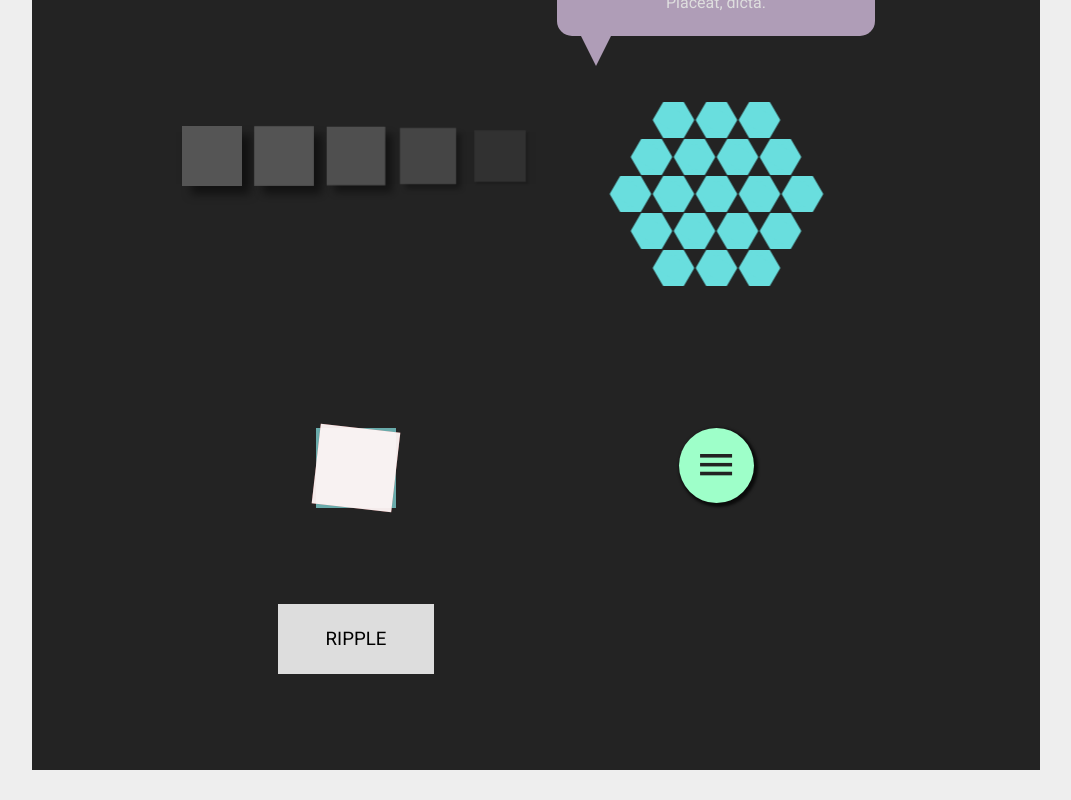
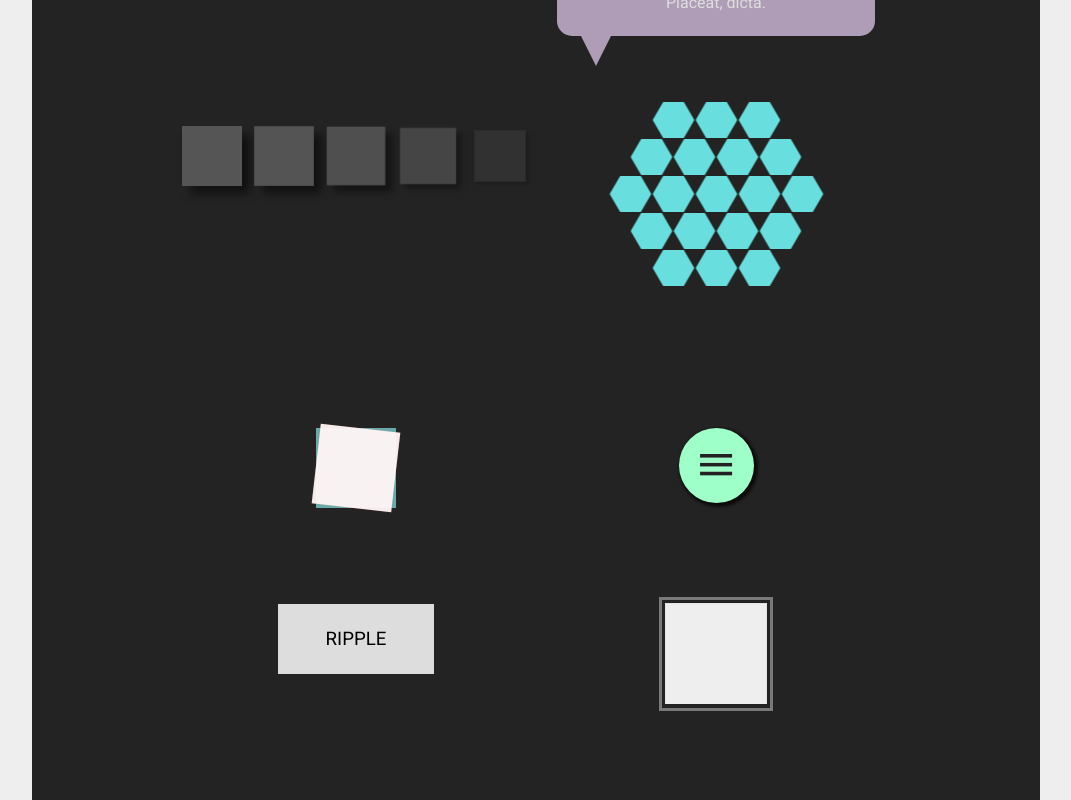
Before and after one commit to Timothylawler/playground, a React (Create React App) app: page / in a window 1280 px wide. Shown: the part 383-1183 px from the top of the page, without its empty margins (104-1175 px from the left). Before the commit the page ends 1153 px from the top, so only its background shows below. Built offline with nearby package versions, Linux system fonts and the light colour scheme.

Commit message:
alert box

```diff
--- /dev/null
+++ b/src/components/alert/alert.js
@@ -0,0 +1,26 @@
+import React, { Component } from 'react';
+
+import './alert.css';
+class AlertComponent extends Component {
+
+  constructor(props){
+    super(props);
+  }
+
+  componentDidMount() {
+
+  }
+
+  render() {
+    return (
+      <div className="alert">
+        <div className="alert-box">
+          <div className="alert-wave"></div>
+          <div className="alert-wave"></div>
+        </div>
+      </div>
+    );
+  }
+}
+const Alert = AlertComponent;
+export {Alert};
--- /dev/null
+++ b/src/components/alert/alert.scss
@@ -0,0 +1,47 @@
+
+
+.alert{
+  display: flex;
+  justify-content: center;
+
+  .alert-box{
+    width: 100px;
+    height: 100px;
+    content: "";
+    position: relative;
+    background-color: #eee;
+
+    .alert-wave{
+      position: absolute;
+      height: calc(100% - 6px);
+      width: calc(100% - 6px);
+      background-color: transparent;
+      outline: 3px solid #eee;
+      top: 3px;
+      left: 3px;
+      animation: alert-wave 1500ms infinite;
+
+      &:nth-child(2){
+        animation-delay: 400ms;
+      }
+    }
+  }
+
+  @keyframes alert-wave {
+    from{
+      width: calc(100% - 6px);
+      height: calc(100% - 6px);
+      left: 3px;
+      top: 3px;
+      opacity: 1;
+    }
+
+    to {
+      width: calc(100% - 6px + 24px);
+      height: calc(100% - 6px + 24px);
+      left: calc(3px - 12px);
+      top: calc(3px - 12px);
+      opacity: 0;
+    }
+  }
+}
--- a/src/components/firstSection/firstSection.js
+++ b/src/components/firstSection/firstSection.js
@@ -9,7 +9,8 @@ import {
   HexagonBox,
   RotatingBox,
   ButtonMenu,
-  RippleButton
+  RippleButton,
+  Alert
 } from '../';
 import './firstSection.css';
 class FirstSection extends Component {
@@ -61,6 +62,10 @@ class FirstSection extends Component {
           <div className="item">
             <RippleButton />
           </div>
+
+          <div className="item">
+            <Alert />
+          </div>
         </div>
       </div>
     );
--- a/src/components/index.js
+++ b/src/components/index.js
@@ -13,3 +13,4 @@ export { HexagonBox } from './hexagon-box/hexagon-box';
 export { RotatingBox } from './rotating-box/rotating-box';
 export { ButtonMenu } from './button-menu/button-menu';
 export { RippleButton } from './ripple-button/ripple-button';
+export { Alert } from './alert/alert';
```
